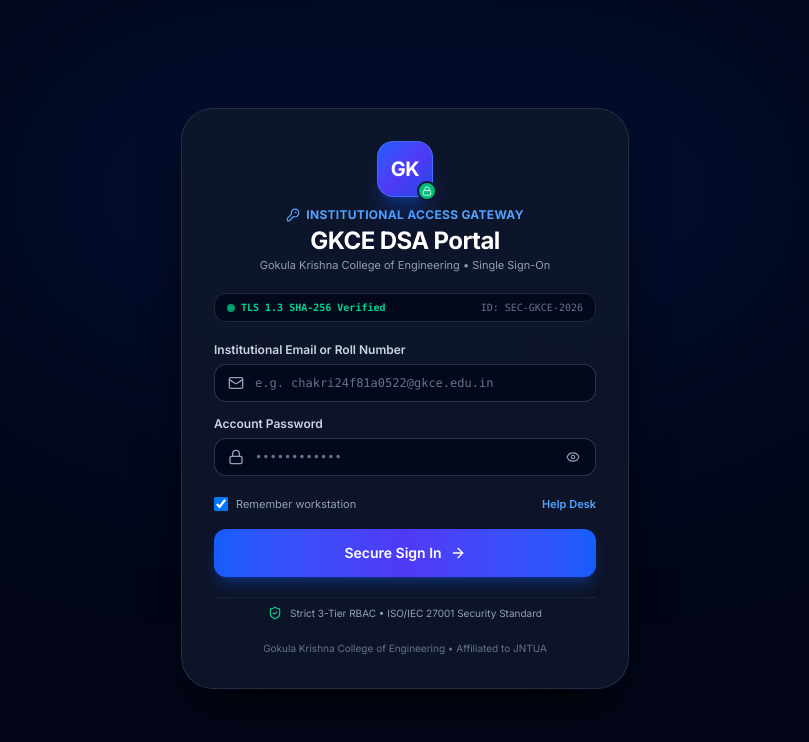
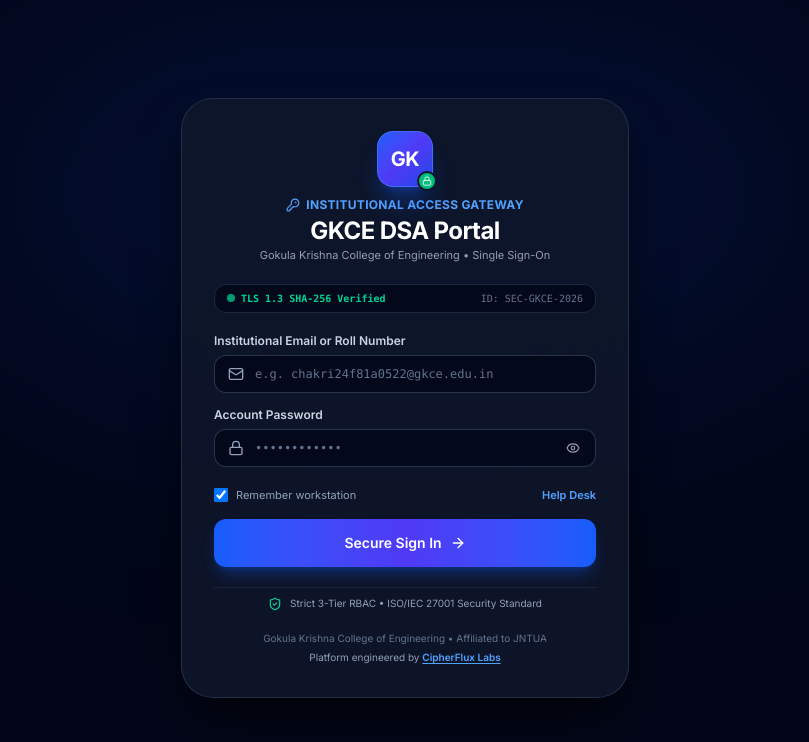
Before and after one commit to chakrichitteti24-afk/enterprise-monitoting, a React (Vite) app: page / in a window 1280 px wide. Shown: the top 742 px of the page, without its empty margins (235-1044 px from the left). Built offline with nearby package versions, Linux system fonts and the light colour scheme; no server answers.

Commit message:
feat(branding): centralize CipherFlux Labs company configuration and integrate website link across platform

```diff
--- a/index.html
+++ b/index.html
@@ -9,6 +9,8 @@
     <meta name="apple-mobile-web-app-capable" content="yes" />
     <meta name="apple-mobile-web-app-status-bar-style" content="black-translucent" />
     <meta name="format-detection" content="telephone=no" />
+    <meta name="author" content="CipherFlux Labs" />
+    <meta name="publisher" content="CipherFlux Labs" />
     <title>GKCE DSA Monitor | Gokula Krishna College of Engineering</title>
     <link rel="preconnect" href="https://fonts.googleapis.com">
     <link rel="preconnect" href="https://fonts.gstatic.com" crossorigin>
--- a/src/components/layout/Sidebar.tsx
+++ b/src/components/layout/Sidebar.tsx
@@ -14,7 +14,9 @@
   User,
   Layers,
   Award,
+  ExternalLink,
 } from 'lucide-react';
+import { COMPANY_CONFIG } from '../../config';
 
 interface SidebarProps {
   className?: string;
@@ -167,6 +169,22 @@
             </span>
           </div>
         </div>
+
+        {/* Company Attribution */}
+        <div className="text-center pt-1">
+          <a
+            href={COMPANY_CONFIG.url}
+            target="_blank"
+            rel="noopener noreferrer"
+            className="text-[10px] text-slate-400 hover:text-blue-600 transition-colors inline-flex items-center gap-1 font-medium group"
+          >
+            <span>Engineered by</span>
+            <span className="font-semibold text-slate-600 group-hover:text-blue-600 transition-colors">
+              {COMPANY_CONFIG.name}
+            </span>
+            <ExternalLink className="w-2.5 h-2.5 opacity-50 group-hover:opacity-100 transition-opacity" />
+          </a>
+        </div>
       </div>
     </aside>
   );
--- /dev/null
+++ b/src/config/company.ts
@@ -0,0 +1,23 @@
+export interface CompanyConfig {
+  name: string;
+  slug: string;
+  url: string;
+  displayUrl: string;
+  tagline: string;
+  poweredBy: string;
+  supportEmail?: string;
+  copyright: string;
+}
+
+export const COMPANY_CONFIG: CompanyConfig = {
+  name: 'CipherFlux Labs',
+  slug: 'cipherflux-labs',
+  url: 'https://cipherflux-labs.vercel.app',
+  displayUrl: 'cipherflux-labs.vercel.app',
+  tagline: 'Engineering Next-Generation Educational & Enterprise Systems',
+  poweredBy: 'Powered by CipherFlux Labs',
+  supportEmail: 'contact@cipherflux-labs.vercel.app',
+  copyright: '© 2026 CipherFlux Labs. All rights reserved.',
+};
+
+export default COMPANY_CONFIG;
--- /dev/null
+++ b/src/config/index.ts
@@ -0,0 +1 @@
+export * from './company';
--- a/src/pages/auth/LoginPage.tsx
+++ b/src/pages/auth/LoginPage.tsx
@@ -16,6 +16,7 @@
   Fingerprint,
 } from 'lucide-react';
 import { motion, AnimatePresence } from 'framer-motion';
+import { COMPANY_CONFIG } from '../../config';
 
 interface LoginPageProps {
   onLoginSuccess: () => void;
@@ -325,8 +326,19 @@
         </div>
 
         {/* Footer */}
-        <div className="text-center text-[10px] text-slate-500">
-          Gokula Krishna College of Engineering • Affiliated to JNTUA
+        <div className="text-center text-[10px] text-slate-500 space-y-1">
+          <div>Gokula Krishna College of Engineering • Affiliated to JNTUA</div>
+          <div className="text-slate-400">
+            Platform engineered by{' '}
+            <a
+              href={COMPANY_CONFIG.url}
+              target="_blank"
+              rel="noopener noreferrer"
+              className="text-blue-400 hover:text-blue-300 font-semibold underline underline-offset-2 transition-colors"
+            >
+              {COMPANY_CONFIG.name}
+            </a>
+          </div>
         </div>
       </div>
     </div>
--- a/src/pages/dean/DeanSettingsPage.tsx
+++ b/src/pages/dean/DeanSettingsPage.tsx
@@ -1,8 +1,9 @@
 import React, { useState } from 'react';
 import { useAuth } from '../../context/AuthContext';
 import { BentoCard } from '../../components/ui/BentoCard';
-import { Settings, Save, Bell, Shield, BookOpen, Clock, Check } from 'lucide-react';
+import { Settings, Save, Bell, Shield, BookOpen, Clock, Check, Building2, ExternalLink } from 'lucide-react';
 import { DSA_TOPICS } from '../../data/mockData';
+import { COMPANY_CONFIG } from '../../config';
 
 export const DeanSettingsPage: React.FC = () => {
   const { students, teams } = useAuth();
@@ -155,6 +156,42 @@
             </div>
           </BentoCard>
         </div>
+
+        {/* Platform Engineering & Vendor Details */}
+        <div className="col-span-1 md:col-span-2">
+          <BentoCard
+            title="Platform Engineering & Technology Partner"
+            subtitle="Institutional System Infrastructure"
+            icon={<Building2 className="w-4 h-4 text-emerald-600" />}
+          >
+            <div className="flex flex-col sm:flex-row sm:items-center justify-between gap-4 p-4 rounded-xl bg-slate-50 border border-slate-200/80">
+              <div className="space-y-1">
+                <div className="flex items-center gap-2">
+                  <span className="font-bold text-slate-900 text-sm">{COMPANY_CONFIG.name}</span>
+                  <span className="text-[10px] font-semibold px-2 py-0.5 rounded-full bg-emerald-50 text-emerald-700 border border-emerald-200">
+                    Official Engineering Partner
+                  </span>
+                </div>
+                <p className="text-xs text-slate-500">
+                  {COMPANY_CONFIG.tagline}
+                </p>
+                <div className="text-[11px] text-slate-400 font-mono pt-0.5">
+                  Production URL: <span className="text-blue-700 font-semibold">{COMPANY_CONFIG.displayUrl}</span>
+                </div>
+              </div>
+
+              <a
+                href={COMPANY_CONFIG.url}
+                target="_blank"
+                rel="noopener noreferrer"
+                className="px-4 py-2.5 bg-white hover:bg-slate-100 text-slate-800 border border-slate-300 rounded-xl text-xs font-semibold flex items-center justify-center gap-2 transition-all shadow-2xs hover:shadow-xs group shrink-0"
+              >
+                <span>Visit {COMPANY_CONFIG.name}</span>
+                <ExternalLink className="w-3.5 h-3.5 text-slate-400 group-hover:text-blue-600 transition-colors" />
+              </a>
+            </div>
+          </BentoCard>
+        </div>
       </div>
     </div>
   );
```
Also changed, not shown: 2 other files (tests, documents, lock files or other folders).
